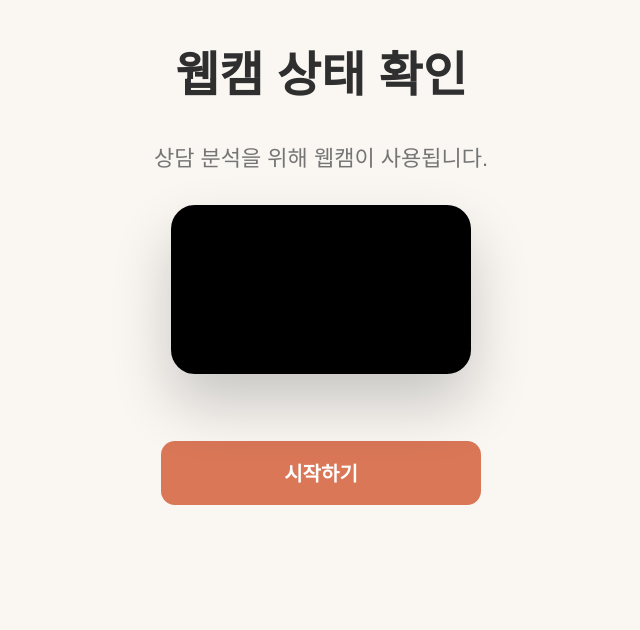
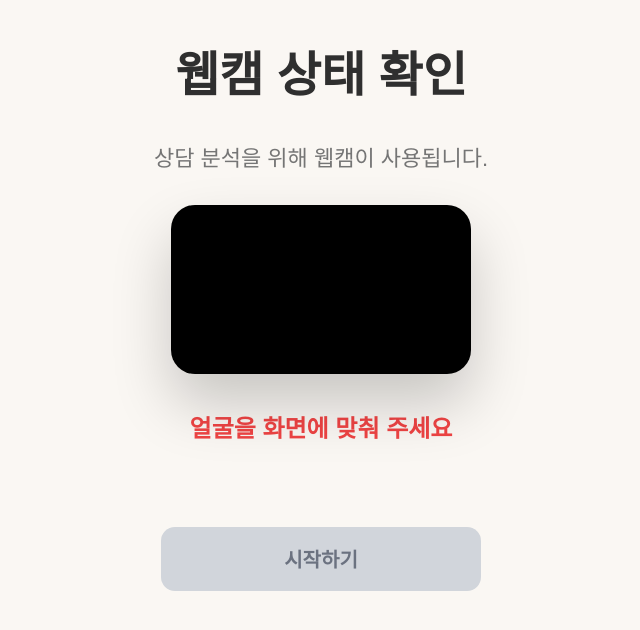
Before and after one commit to MUNJI-KANG/JINRO_IS_BACK, a React app in the folder JINRO_PROJ/frontend/: page /student/video/1 in a window 1280 px wide. Shown: the top 630 px of the page, without its empty margins (319-959 px from the left). Built offline with nearby package versions, Linux system fonts and the light colour scheme; no server answers; the HTML template or start-up script is replaced by a standard one.

Commit message:
HW 영상시청 전 정면 응시 여부 구현

```diff
--- a/JINRO_PROJ/frontend/src/css/student_css/SVideo.css
+++ b/JINRO_PROJ/frontend/src/css/student_css/SVideo.css
@@ -190,6 +190,21 @@
   transform: translateY(-2px);
 }
 
+/* 시작 버튼 비활성화 상태 */
+.start-btn:disabled {
+  background: #d1d5db;   /* 회색 */
+  color: #6b7280;
+  cursor: not-allowed;
+  box-shadow: none;
+  transform: none;
+}
+
+/* 활성화 상태 */
+.start-btn:not(:disabled) {
+  background: var(--primary);
+  color: white;
+}
+
 /* 설문 버튼 */
 .survey-btn {
   width: 100%;
--- a/JINRO_PROJ/frontend/src/pages/student/SVideo.jsx
+++ b/JINRO_PROJ/frontend/src/pages/student/SVideo.jsx
@@ -1,5 +1,7 @@
 import { useEffect, useRef, useState } from "react";
 import { useNavigate, useParams, useLocation } from "react-router-dom";
+import { FaceMesh } from "@mediapipe/face_mesh";
+import { Camera } from "@mediapipe/camera_utils";
 import axios from "axios";
 import { useSelector } from "react-redux";
 import "../../css/student_css/SVideo.css";
@@ -18,16 +20,20 @@ function SVideo() {
   const recorderRef = useRef(null);
   const recordedChunks = useRef([]);
 
+  const frontStartTimeRef = useRef(null);
+
   const [currentVideo, setCurrentVideo] = useState(null);
   const [webcamReady, setWebcamReady] = useState(false);
   const [webcamError, setWebcamError] = useState(false);
   const [videoEnded, setVideoEnded] = useState(false);
 
+  const [started, setStarted] = useState(false);
 
-
-
-  // ✅ 수정: localStorage 제거, 항상 false로 시작
-  const [started, setStarted] = useState(false);
+  // ⭐ 추가 state
+  const [faceDetected, setFaceDetected] = useState(false);
+  const [isFacingFront, setIsFacingFront] = useState(false);
+  const [frontTime, setFrontTime] = useState(0);
+  const [readyToStart, setReadyToStart] = useState(false);
 
   // 웹캠 초기화
   useEffect(() => {
@@ -70,7 +76,96 @@ function SVideo() {
 
   }, []);
 
-  // ✅ 추가: 두 번째 영상부터 webcamReady가 되면 자동 시작
+  // ⭐ FaceMesh 정면 인식 (추가)
+  useEffect(() => {
+
+    if (!webcamReady || !webcamRef.current) return;
+
+    const faceMesh = new FaceMesh({
+      locateFile: (file) =>
+        `https://cdn.jsdelivr.net/npm/@mediapipe/face_mesh/${file}`,
+    });
+
+    faceMesh.setOptions({
+      maxNumFaces: 1,
+      refineLandmarks: true,
+      minDetectionConfidence: 0.5,
+      minTrackingConfidence: 0.5,
+    });
+
+    faceMesh.onResults((results) => {
+
+      if (!results.multiFaceLandmarks) {
+
+        setFaceDetected(false);
+        setIsFacingFront(false);
+        setFrontTime(0);
+        frontStartTimeRef.current = null;
+
+        return;
+      }
+
+      const landmarks = results.multiFaceLandmarks[0];
+
+      setFaceDetected(true);
+
+      const nose = landmarks[1];
+      const left = landmarks[234];
+      const right = landmarks[454];
+
+      const faceWidth = right.x - left.x;
+
+      if (faceWidth === 0) return;
+
+      const noseOffset = (nose.x - left.x) / faceWidth;
+
+      const front = noseOffset > 0.35 && noseOffset < 0.65;
+
+      setIsFacingFront(front);
+
+      if (front) {
+
+        if (!frontStartTimeRef.current) {
+          frontStartTimeRef.current = Date.now();
+        }
+
+        const duration = (Date.now() - frontStartTimeRef.current) / 1000;
+
+        setFrontTime(duration);
+
+        if (duration >= 3) {
+          setReadyToStart(true);
+        }
+
+      } else {
+
+        frontStartTimeRef.current = null;
+        setFrontTime(0);
+
+      }
+
+    });
+
+    const videoElement = webcamRef.current;
+
+    const camera = new Camera(videoElement, {
+      onFrame: async () => {
+        await faceMesh.send({ image: videoElement });
+      },
+      width: 640,
+      height: 480,
+    });
+
+    camera.start();
+
+    return () => {
+      camera.stop();
+      faceMesh.close();
+    };
+
+  }, [webcamReady]);
+
+  // 두 번째 영상 자동 시작
   useEffect(() => {
 
     if (currentIndex > 0 && webcamReady) {
@@ -85,9 +180,7 @@ function SVideo() {
 
     try {
 
-      const res = await api.get(
-        `/client/survey/${categoryId}`
-      );
+      const res = await api.get(`/client/survey/${categoryId}`);
 
       if (res.data.success) {
         setCurrentVideo(res.data.data);
@@ -109,7 +202,6 @@ function SVideo() {
     }
 
   }, [started, categoryId]);
-
 
   const extractVideoId = (url) => {
 
@@ -139,7 +231,6 @@ function SVideo() {
 
   const startRecording = () => {
 
-    // ✅ null 체크 추가
     if (!webcamRef.current || !webcamRef.current.srcObject) {
       console.error("웹캠이 준비되지 않았습니다.");
       return;
@@ -163,9 +254,7 @@ function SVideo() {
 
     return new Promise((resolve) => {
 
-      // ✅ null 체크 추가
       if (!recorderRef.current) {
-        console.warn("녹화기가 없습니다.");
         resolve(new Blob([], { type: "video/webm" }));
         return;
       }
@@ -182,16 +271,17 @@ function SVideo() {
   };
 
   const isResume = location.state?.isResume || false;
-  const currentCounselingId = location.state?.counseling_id || null; // 🌟 SLogin에서 넘겨준 상담 ID 꺼내기
+  const currentCounselingId = location.state?.counseling_id || null;
   const currentReportIds = location.state?.report_ids || []
 
   const handleStart = async () => {
+
       try {
+
           if (isResume) {
-              // [이어보기 모드]
+
               setStarted(true);
 
-              // 🌟 추가: 설문 페이지 등에서 기존과 똑같이 쓸 수 있도록 로컬 스토리지에 복구해줌
               if (currentCounselingId) {
                   localStorage.setItem("counselingId", currentCounselingId);
               }
@@ -202,16 +292,13 @@ function SVideo() {
 
               if (webcamReady && webcamRef.current?.srcObject) {
                   startRecording();
-              } else {
-                  console.warn("웹캠 미준비 상태 - 녹화 생략");
               }
 
           } else {
-              // [신규 생성 모드]
+
               const videos = selectedVideos.map(v => ({ id: Number(v.id) }));
               const res = await api.post("/client/counselling", { videos });
 
-              // 여기는 원래 있던 그대로!
               localStorage.setItem("counselingId", res.data.counseling_id);
               localStorage.setItem("reportIds", JSON.stringify(res.data.report_ids));
 
@@ -219,13 +306,16 @@ function SVideo() {
 
               if (webcamReady && webcamRef.current?.srcObject) {
                   startRecording();
-              } else {
-                  console.warn("웹캠 미준비 상태 - 녹화 생략");
               }
+
           }
+
       } catch (err) {
+
           console.error("상담 생성/시작 실패:", err);
+
       }
+
   };
 
   const handleGoSurvey = async () => {
@@ -262,7 +352,6 @@ function SVideo() {
 
   const videoId = extractVideoId(currentVideo?.url);
 
-  // YouTube Player 이벤트
   useEffect(() => {
 
     if (!started || !videoId) return;
@@ -334,9 +423,29 @@ function SVideo() {
             <video ref={webcamRef} autoPlay playsInline muted />
           </div>
 
+          {/* ⭐ 추가 안내 */}
+          {!readyToStart && (
+            <div className="analysis-status">
+
+              {!faceDetected && "얼굴을 화면에 맞춰 주세요"}
+
+              {faceDetected && !isFacingFront && "정면을 바라봐 주세요"}
+
+              {isFacingFront &&
+                `정면 유지 중... ${frontTime.toFixed(1)} / 3초`}
+
+            </div>
+          )}
+
+          {readyToStart && (
+            <div className="analysis-status">
+              분석 준비 완료 ✔
+            </div>
+          )}
+
           <button
             className="start-btn"
-            disabled={!webcamReady || webcamError}
+            disabled={!webcamReady || webcamError || !readyToStart}
             onClick={handleStart}
           >
             시작하기
```
